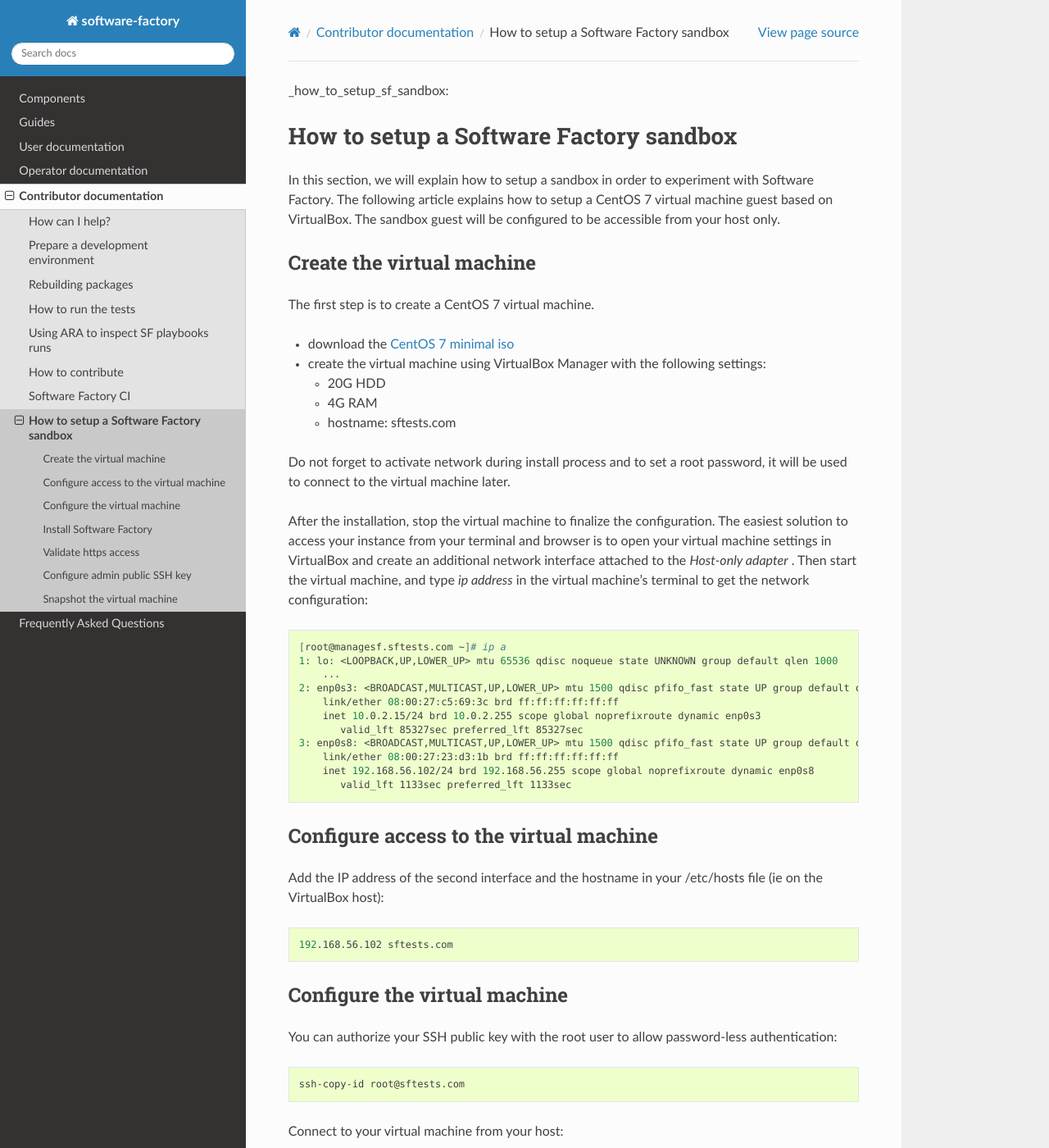
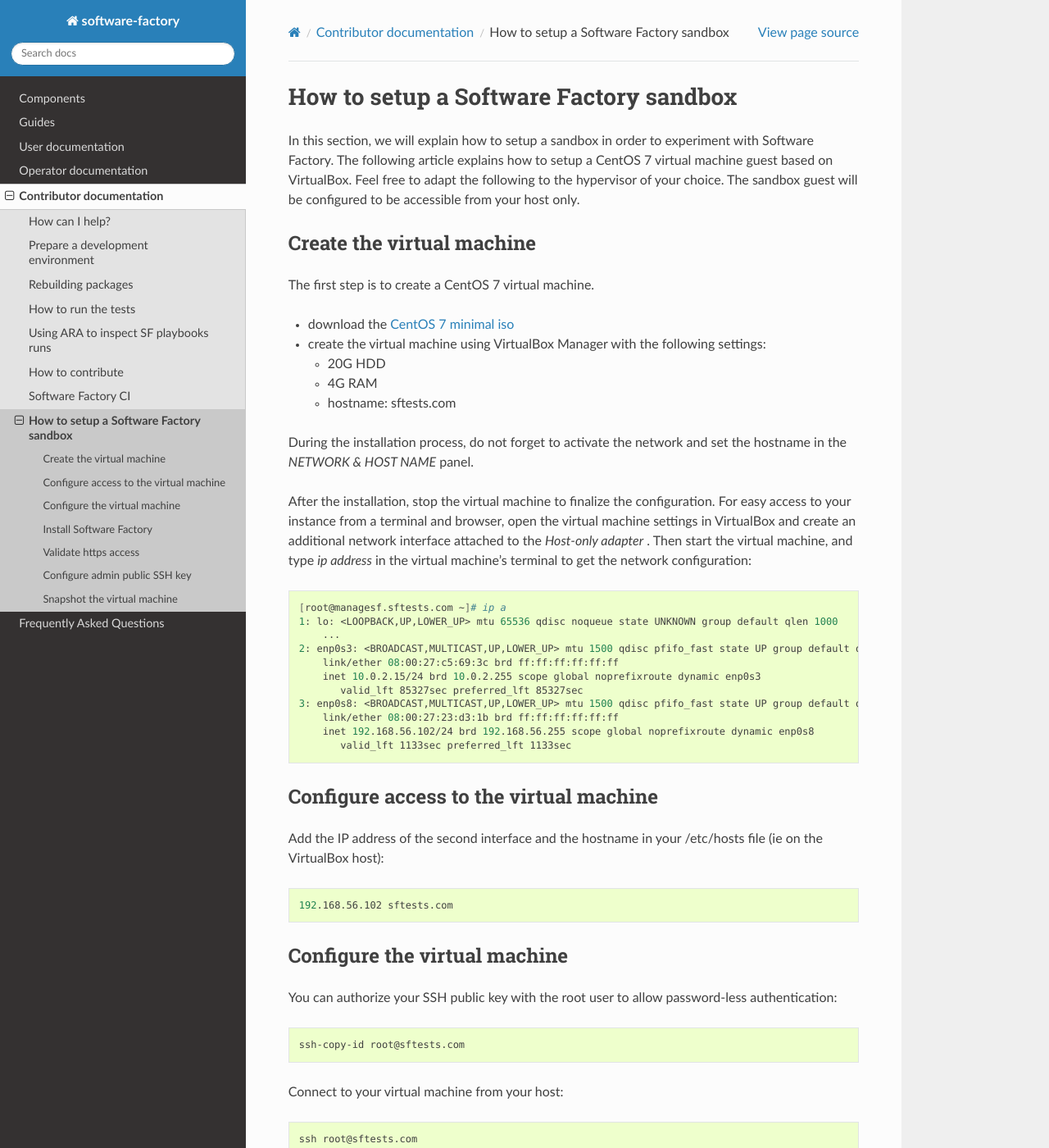
Before and after one commit to softwarefactory-project/sf-docs, a Sphinx documentation site: the page built from docs/contributor/how_to_setup_sf_sandbox.rst, in a window 1280 px wide and 1400 px high. Shown: the whole window at 82% size. Built offline with Sphinx 7.4.7 and the Read the Docs theme 2.0.0, drawn with Linux system fonts in a browser that asks for light colours; some of the changed text lies outside the part shown.

Commit message:
Some improvement to the setup a SF sandbox guide
- Add sentence about any hypervisor can be use in place
  of vbox.
- Add the firewalld reload command (mandatory) if not reader
  cannot access SF the sfconfig
- Rephrase of the section about set the hostname and activate
  network.

Change-Id: Id98216ed2c239c907d9320bc0dd6058615f307cd

```diff
--- a/docs/contributor/how_to_setup_sf_sandbox.rst
+++ b/docs/contributor/how_to_setup_sf_sandbox.rst
@@ -1,12 +1,13 @@
-_how_to_setup_sf_sandbox:
+.. _how_to_setup_sf_sandbox:
 
 How to setup a Software Factory sandbox
 ---------------------------------------
 
 In this section, we will explain how to setup a sandbox in order to experiment with
 Software Factory. The following article explains how to setup a CentOS 7 virtual
-machine guest based on VirtualBox. The sandbox guest will be configured to be
-accessible from your host only.
+machine guest based on VirtualBox. Feel free to adapt the following to
+the hypervisor of your choice. The sandbox guest will be configured to be accessible
+from your host only.
 
 Create the virtual machine
 ..........................
@@ -20,12 +21,12 @@
   - 4G RAM
   - hostname: sftests.com
 
-Do not forget to activate network during install process and to set a root
-password, it will be used to connect to the virtual machine later.
+During the installation process, do not forget to activate the network and
+set the hostname in the *NETWORK & HOST NAME* panel.
 
 After the installation, stop the virtual machine to finalize the configuration.
-The easiest solution to access your instance from your terminal and browser is
-to open your virtual machine settings in VirtualBox and create an additional network
+For easy access to your instance from a terminal and browser,
+open the virtual machine settings in VirtualBox and create an additional network
 interface attached to the *Host-only adapter* . Then start the virtual machine,
 and type *ip address* in the virtual machine's terminal to get the network
 configuration:
```
Also changed, not shown: other parts of docs/contributor/how_to_setup_sf_sandbox.rst (+6 -5 lines).
